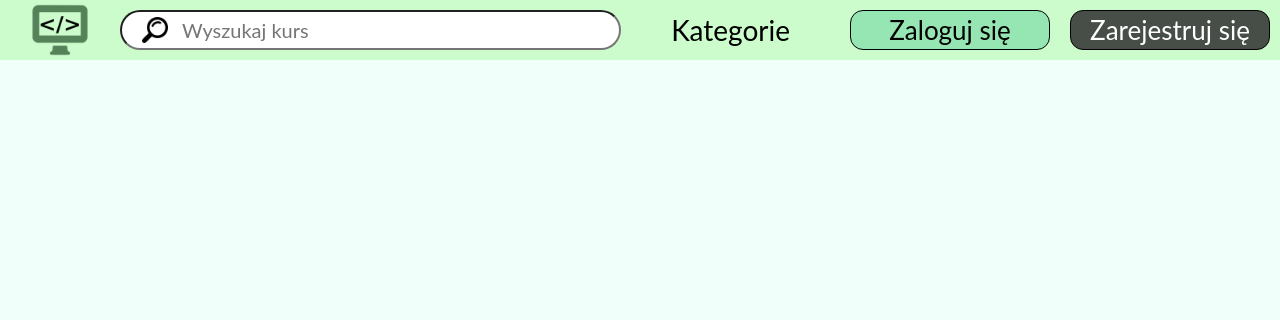
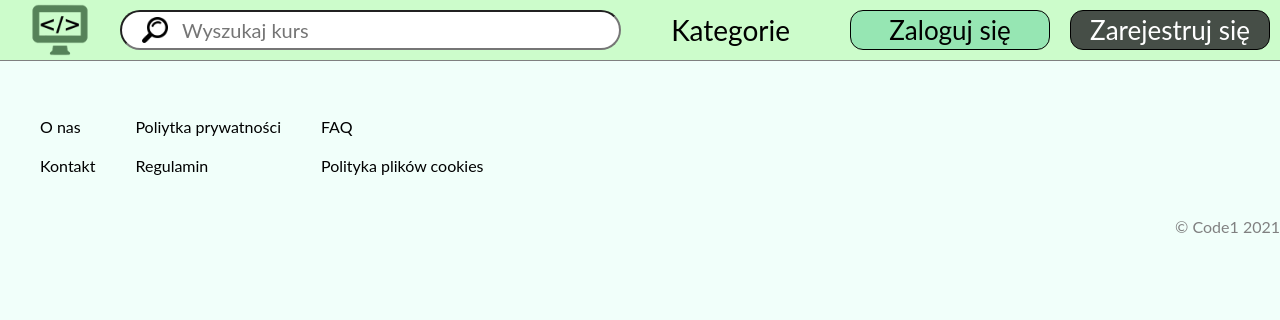
Before and after one commit to Fif0n/Code1, a PHP site: page / in a window 1280 px wide. Shown: the top 320 px of the page. Run offline with PHP 8.4, Linux system fonts and the light colour scheme.

Commit message:
finished footer

```diff
--- a/includes/footer.php
+++ b/includes/footer.php
@@ -1,5 +1,24 @@
         <footer>
+            <div class="footer-container">
+                <div class="footer-links">
+                    <ul>
+                        <a href=""><li>O nas</li></a>
+                        <a href=""><li>Kontakt</li></a>
+                    </ul>
+                    <ul>
+                        <a href=""><li>Poliytka prywatności</li></a>
+                        <a href=""><li>Regulamin</li></a>
+                    </ul>
+                    <ul>
+                        <a href=""><li>FAQ</li></a>
+                        <a href=""><li>Polityka plików cookies</li></a>
+                    </ul>
+                </div>
 
+                <div class="copyright">
+                    <p>&copy; Code1 2021</p>
+                </div>
+            </div>
         </footer>
 
     </div>
--- a/style/style.css
+++ b/style/style.css
@@ -38,7 +38,7 @@ header {
     height: 60px;
     background-color: var(--nav);
     font-size: 28px;
-    position: fixed;
+    /* position: fixed; */
 }
 header img {
     margin: 0 30px;
@@ -273,3 +273,39 @@ nav {
 .login-content p:last-child {
     color: var(--light-button);
 }
+/* footer */
+
+footer {
+    max-width: 1400px;
+    border-top: 1px solid grey;
+    margin: 0 auto;
+    display: flex;
+
+}
+.footer-container {
+    display: flex;
+    padding: 30px 0;
+    width: 100%;
+    flex-direction: column;
+}
+.footer-links {
+    display: flex;
+    width: 100%;
+}
+.footer-container ul {
+    list-style: none;
+    display: flex;
+    flex-direction: column;
+}
+.footer-container ul li {
+    margin: 10px 0;
+    transition: all ease 0.3s;
+}
+.footer-container ul li:hover {
+    color: grey;
+}
+.copyright {
+    width: 100%;
+    color: grey;
+    text-align: right;
+}
```
